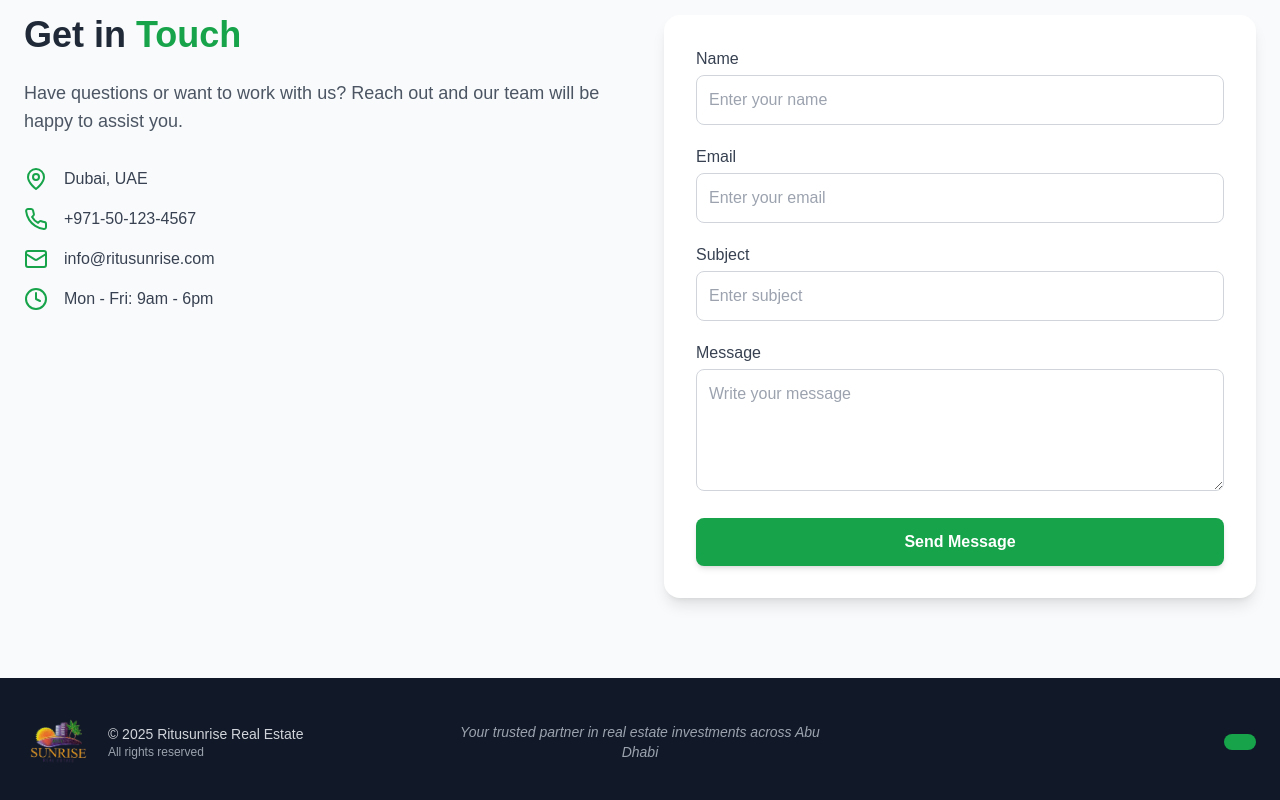
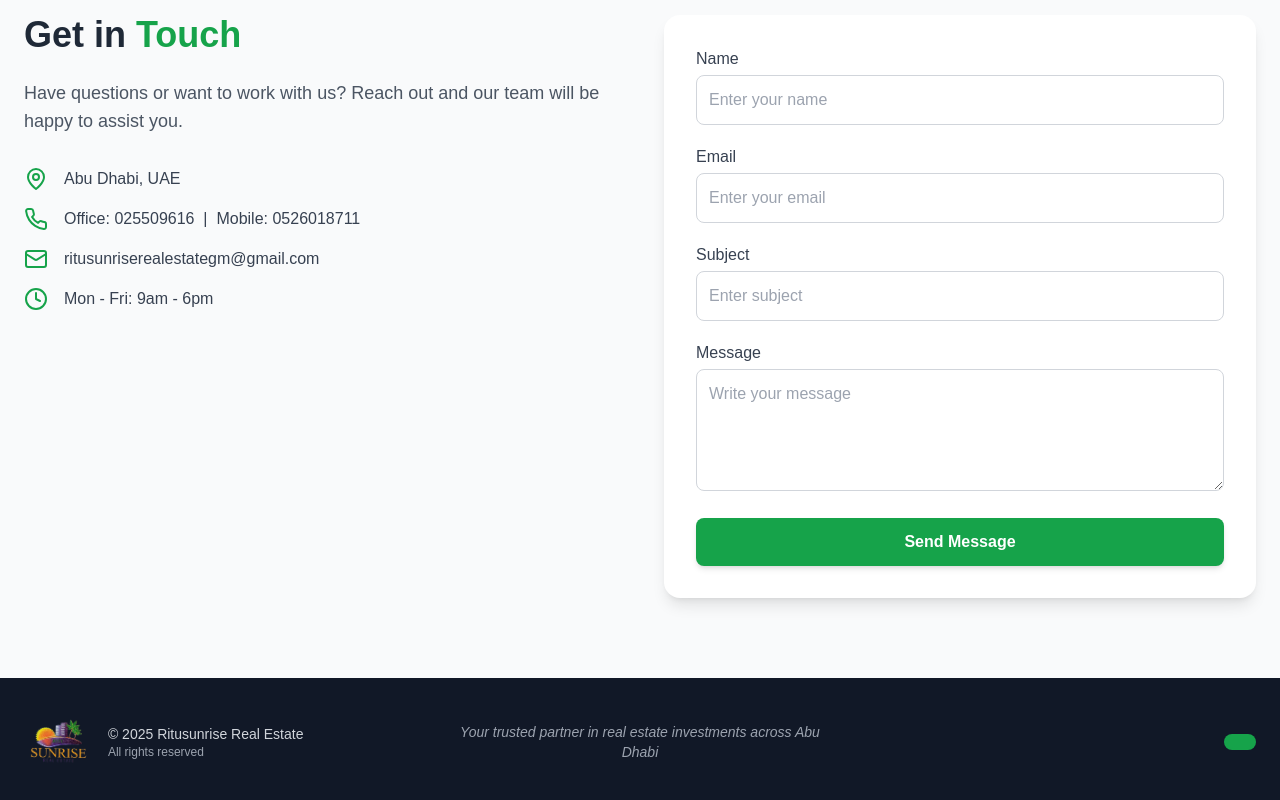
Before and after one commit to Kazi-Owais/ritusunrise-realestate, a Next.js app: page / in a window 1280 px wide. Shown: the part 1957-2757 px from the top of the page. Built offline with nearby package versions, Linux system fonts and the light colour scheme.

Commit message:
Update contact details

```diff
--- a/components/Contact.tsx
+++ b/components/Contact.tsx
@@ -56,15 +56,15 @@ export default function Contact() {
           <div className="space-y-4">
             <div className="flex items-center gap-4">
               <MapPin className="w-6 h-6 text-green-600" />
-              <p className="text-gray-700">Dubai, UAE</p>
+              <p className="text-gray-700">Abu Dhabi, UAE</p>
             </div>
             <div className="flex items-center gap-4">
               <Phone className="w-6 h-6 text-green-600" />
-              <p className="text-gray-700">+971-50-123-4567</p>
+              <p className="text-gray-700">Office: 025509616 &nbsp;|&nbsp; Mobile: 0526018711</p>
             </div>
             <div className="flex items-center gap-4">
               <Mail className="w-6 h-6 text-green-600" />
-              <p className="text-gray-700">info@ritusunrise.com</p>
+              <p className="text-gray-700">ritusunriserealestategm@gmail.com</p>
             </div>
             <div className="flex items-center gap-4">
               <Clock className="w-6 h-6 text-green-600" />
```
